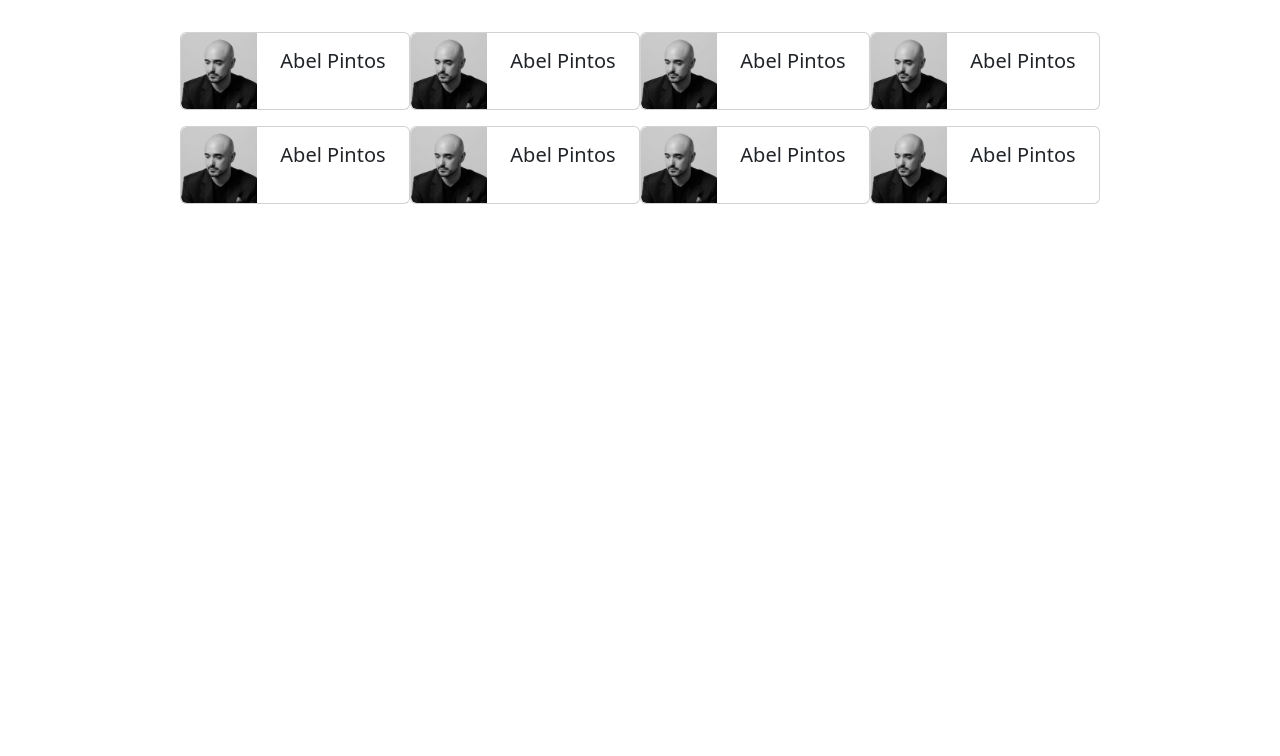
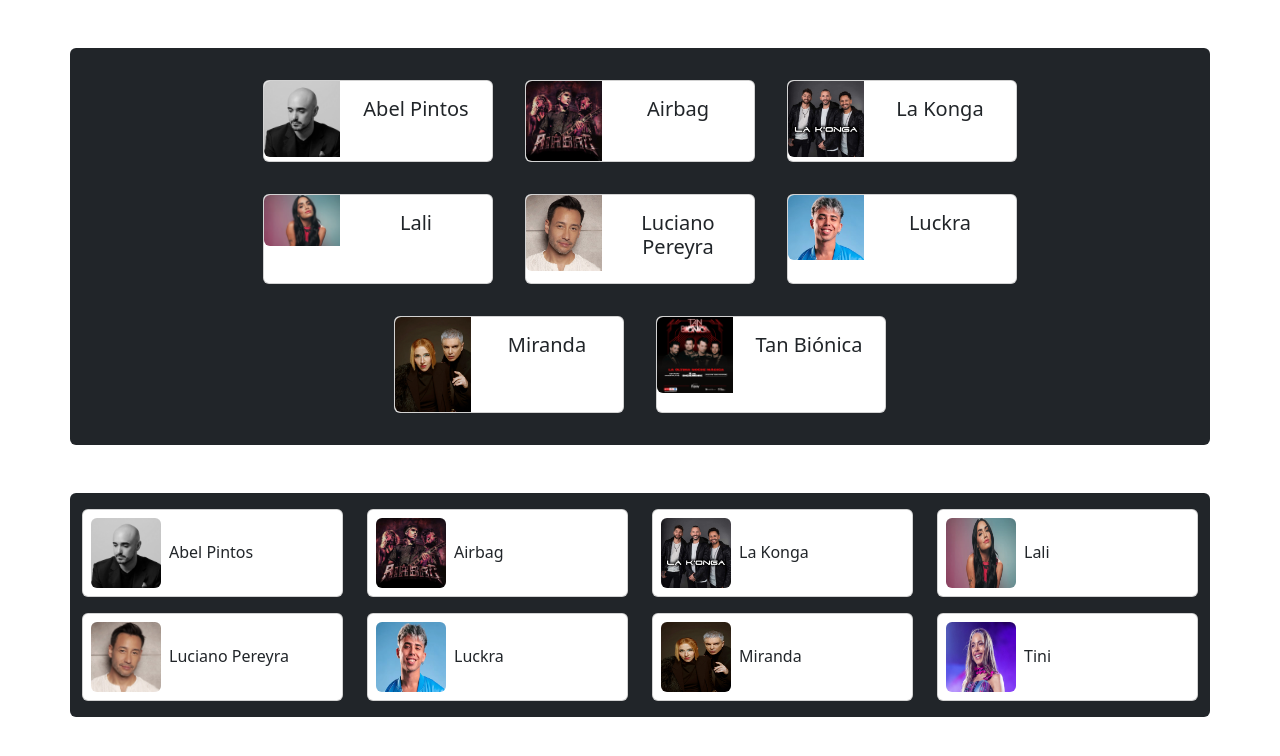
Before and after one commit to marilamas02-cloud/MusicCode, a plain HTML site: page index.html in a window 1280 px wide. Drawn offline with nearby package versions, Linux system fonts and the light colour scheme.

Commit message:
Agrego 2 versiones diferentes en mi rama Bliblioteca musical... Mas una pequeña porcion de css que petenece a la segunda segunda version, que creo que es la mas indicada

```diff
--- a/css/style.css
+++ b/css/style.css
@@ -8,7 +8,11 @@ root {
 
 }
 
-.img-biblioteca{
-    height: 130px;
-    object-fit: cover;
+/* Efecto para la 2da versiòn */
+.card img {
+  transition: transform 0.3s;
 }
+
+.card:hover img {
+  transform: scale(1.08);
+}
--- a/index.html
+++ b/index.html
@@ -27,13 +27,19 @@
     <header></header>
 
     <main>
-
-
-      <section class="container d-flex flex-wrap justify-content-center text-center g-3 bg-dar p-3 rounded my-3">
-        <div class="card mb-3" style="max-width: 230px">
+      <!-- Biblioteca musical (1° versión)-->
+      <section class="container bg-dark rounded">
+        <div
+          class="d-flex flex-wrap justify-content-center text-center p-3 m-5"
+        >
+          <div class="card m-3" style="max-width: 230px">
             <div class="row g-0">
               <div class="col-md-4">
-              <img src="./assets/img/abelPintos.jpg" class="img-fluid rounded-start" alt="..." />
+                <img
+                  src="./assets/img/abelPintos.jpg"
+                  class="img-fluid rounded-start"
+                  alt="..."
+                />
               </div>
               <div class="col-md-8">
                 <div class="card-body">
@@ -42,86 +48,233 @@
               </div>
             </div>
           </div>
-         <div class="card mb-3" style="max-width: 230px">
+          <div class="card m-3" style="max-width: 230px">
             <div class="row g-0">
               <div class="col-md-4">
-              <img src="./assets/img/abelPintos.jpg" class="img-fluid rounded-start" alt="..." />
+                <img
+                  src="./assets/img/airbag_2025.jpg"
+                  class="img-fluid rounded-start"
+                  alt="..."
+                />
               </div>
               <div class="col-md-8">
                 <div class="card-body">
-                <h5 class="card-title">Abel Pintos</h5>
+                  <h5 class="card-title">Airbag</h5>
                 </div>
               </div>
             </div>
           </div>
-        <div class="card mb-3" style="max-width: 230px">
+          <div class="card m-3" style="max-width: 230px">
             <div class="row g-0">
               <div class="col-md-4">
-              <img src="./assets/img/abelPintos.jpg" class="img-fluid rounded-start" alt="..." />
+                <img
+                  src="./assets/img/Konga.jpg"
+                  class="img-fluid rounded-start"
+                  alt="..."
+                />
               </div>
               <div class="col-md-8">
                 <div class="card-body">
-                <h5 class="card-title">Abel Pintos</h5>
+                  <h5 class="card-title">La Konga</h5>
                 </div>
               </div>
             </div>
           </div>
-         <div class="card mb-3" style="max-width: 230px">
+          <div class="card m-3" style="max-width: 230px">
             <div class="row g-0">
               <div class="col-md-4">
-              <img src="./assets/img/abelPintos.jpg" class="img-fluid rounded-start" alt="..." />
+                <img
+                  src="./assets/img/lali.avif"
+                  class="img-fluid rounded-start"
+                  alt="..."
+                />
               </div>
               <div class="col-md-8">
                 <div class="card-body">
-                <h5 class="card-title">Abel Pintos</h5>
+                  <h5 class="card-title">Lali</h5>
                 </div>
               </div>
             </div>
           </div>
-         <div class="card mb-3" style="max-width: 230px">
+          <div class="card m-3" style="max-width: 230px">
             <div class="row g-0">
               <div class="col-md-4">
-              <img src="./assets/img/abelPintos.jpg" class="img-fluid rounded-start" alt="..." />
+                <img
+                  src="./assets/img/lucianoPereyra.jpg"
+                  class="img-fluid rounded-start"
+                  alt="..."
+                />
               </div>
               <div class="col-md-8">
                 <div class="card-body">
-                <h5 class="card-title">Abel Pintos</h5>
+                  <h5 class="card-title">Luciano Pereyra</h5>
                 </div>
               </div>
             </div>
           </div>
-         <div class="card mb-3" style="max-width: 230px">
+          <div class="card m-3" style="max-width: 230px">
             <div class="row g-0">
               <div class="col-md-4">
-              <img src="./assets/img/abelPintos.jpg" class="img-fluid rounded-start" alt="..." />
+                <img
+                  src="./assets/img/luckra.webp"
+                  class="img-fluid rounded-start"
+                  alt="..."
+                />
               </div>
               <div class="col-md-8">
                 <div class="card-body">
-                <h5 class="card-title">Abel Pintos</h5>
+                  <h5 class="card-title">Luckra</h5>
                 </div>
               </div>
             </div>
           </div>
-        <div class="card mb-3" style="max-width: 230px">
+          <div class="card m-3" style="max-width: 230px">
             <div class="row g-0">
               <div class="col-md-4">
-              <img src="./assets/img/abelPintos.jpg" class="img-fluid rounded-start" alt="..." />
+                <img
+                  src="./assets/img/Miranda-Ramasso-Productora-1.webp"
+                  class="img-fluid rounded-start"
+                  alt="..."
+                />
               </div>
               <div class="col-md-8">
                 <div class="card-body">
-                <h5 class="card-title">Abel Pintos</h5>
+                  <h5 class="card-title">Miranda</h5>
                 </div>
               </div>
             </div>
           </div>
-         <div class="card mb-3" style="max-width: 230px">
+          <div class="card m-3" style="max-width: 230px">
             <div class="row g-0">
               <div class="col-md-4">
-              <img src="./assets/img/abelPintos.jpg" class="img-fluid rounded-start" alt="..." />
+                <img
+                  src="./assets/img/tanBionica.png"
+                  class="img-fluid rounded-start"
+                  alt="..."
+                />
               </div>
               <div class="col-md-8">
                 <div class="card-body">
-                <h5 class="card-title">Abel Pintos</h5>
+                  <h5 class="card-title">Tan Biónica</h5>
+                </div>
+              </div>
+            </div>
+          </div>
+        </div>
+      </section>
+
+      <!-- Biblioteca musical (2° versión)-->
+      <section class="container bg-dark rounded pt-3">
+        <div class="row justify-content-center">
+
+          <div class="col-12 col-md-6 col-lg-3 mb-3">
+            <div class="card flex-row align-items-center p-2">
+              <img
+                src="./assets/img/abelPintos.jpg"
+                class="img-fluid rounded"
+                style="width: 70px; height: 70px"
+                alt="Abel Pintos"
+              />
+              <div class="card-body p-2">
+                <h6 class="card-title mb-0">Abel Pintos</h6>
+              </div>
+            </div>
+          </div>
+
+          <div class="col-12 col-md-6 col-lg-3 mb-3">
+            <div class="card flex-row align-items-center p-2">
+              <img
+                src="./assets/img/airbag_2025.jpg"
+                class="img-fluid rounded"
+                style="width: 70px; height: 70px"
+                alt="Airbag"
+              />
+              <div class="card-body p-2">
+                <h6 class="card-title mb-0">Airbag</h6>
+              </div>
+            </div>
+          </div>
+
+          <div class="col-12 col-md-6 col-lg-3 mb-3">
+            <div class="card flex-row align-items-center p-2">
+              <img
+                src="./assets/img/Konga.jpg"
+                class="img-fluid rounded"
+                style="width: 70px; height: 70px"
+                alt="La Konga"
+              />
+              <div class="card-body p-2">
+                <h6 class="card-title mb-0">La Konga</h6>
+              </div>
+            </div>
+          </div>
+
+          <div class="col-12 col-md-6 col-lg-3 mb-3">
+            <div class="card flex-row align-items-center p-2">
+              <img
+                src="./assets/img/lali.avif"
+                class="img-fluid rounded"
+                style="width: 70px; height: 70px"
+                alt="Lali"
+              />
+              <div class="card-body p-2">
+                <h6 class="card-title mb-0">Lali</h6>
+              </div>
+            </div>
+          </div>
+
+          <div class="col-12 col-md-6 col-lg-3 mb-3">
+            <div class="card flex-row align-items-center p-2">
+              <img
+                src="./assets/img/lucianoPereyra.jpg"
+                class="img-fluid rounded"
+                style="width: 70px; height: 70px"
+                alt="Abel Pintos"
+              />
+              <div class="card-body p-2">
+                <h6 class="card-title mb-0">Luciano Pereyra</h6>
+              </div>
+            </div>
+          </div>
+
+          <div class="col-12 col-md-6 col-lg-3 mb-3">
+            <div class="card flex-row align-items-center p-2">
+              <img
+                src="./assets/img/luckra.webp"
+                class="img-fluid rounded"
+                style="width: 70px; height: 70px"
+                alt="Airbag"
+              />
+              <div class="card-body p-2">
+                <h6 class="card-title mb-0">Luckra</h6>
+              </div>
+            </div>
+          </div>
+
+          <div class="col-12 col-md-6 col-lg-3 mb-3">
+            <div class="card flex-row align-items-center p-2">
+              <img
+                src="./assets/img/Miranda-Ramasso-Productora-1.webp"
+                class="img-fluid rounded"
+                style="width: 70px; height: 70px"
+                alt="La Konga"
+              />
+              <div class="card-body p-2">
+                <h6 class="card-title mb-0">Miranda</h6>
+              </div>
+            </div>
+          </div>
+
+          <div class="col-12 col-md-6 col-lg-3 mb-3">
+            <div class="card flex-row align-items-center p-2">
+              <img
+                src="./assets/img/tini.jpg"
+                class="img-fluid rounded"
+                style="width: 70px; height: 70px"
+                alt="Lali"
+              />
+              <div class="card-body p-2">
+                <h6 class="card-title mb-0">Tini</h6>
               </div>
             </div>
           </div>
```
Lines whose indentation alone changed are shown as unchanged.
